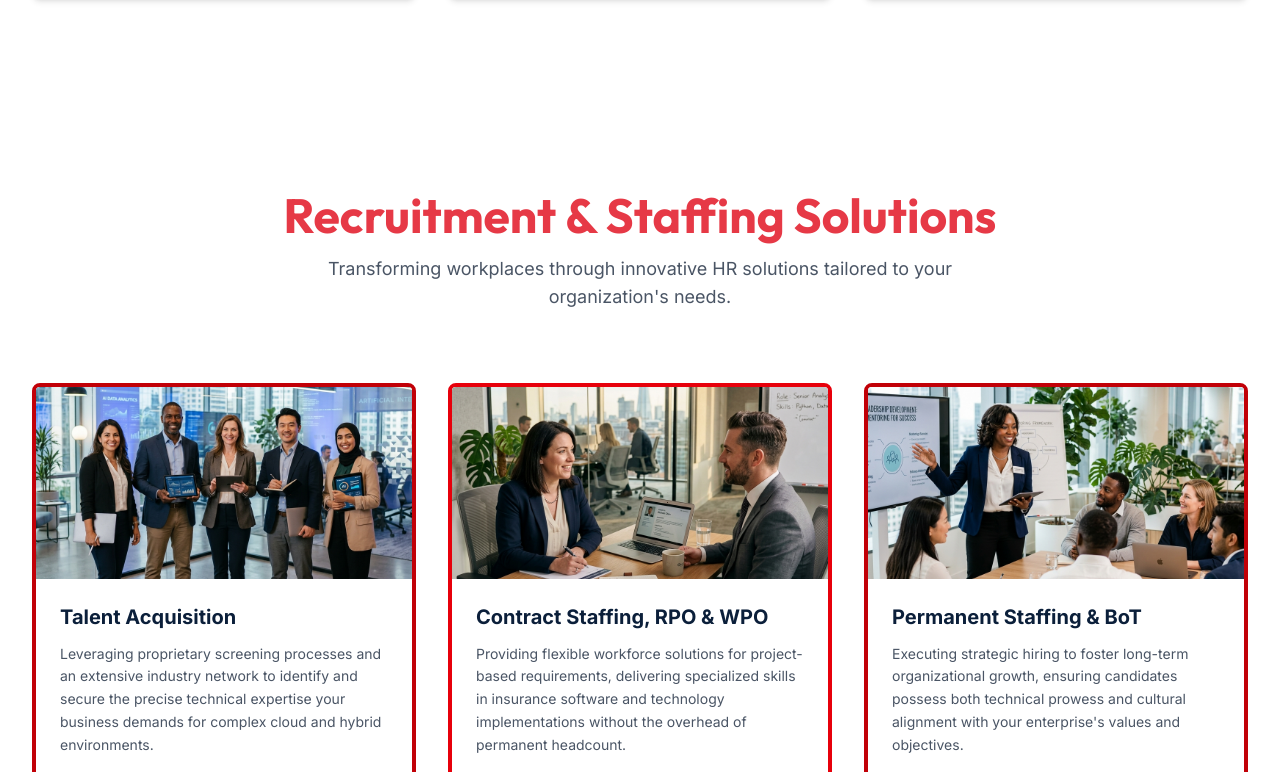
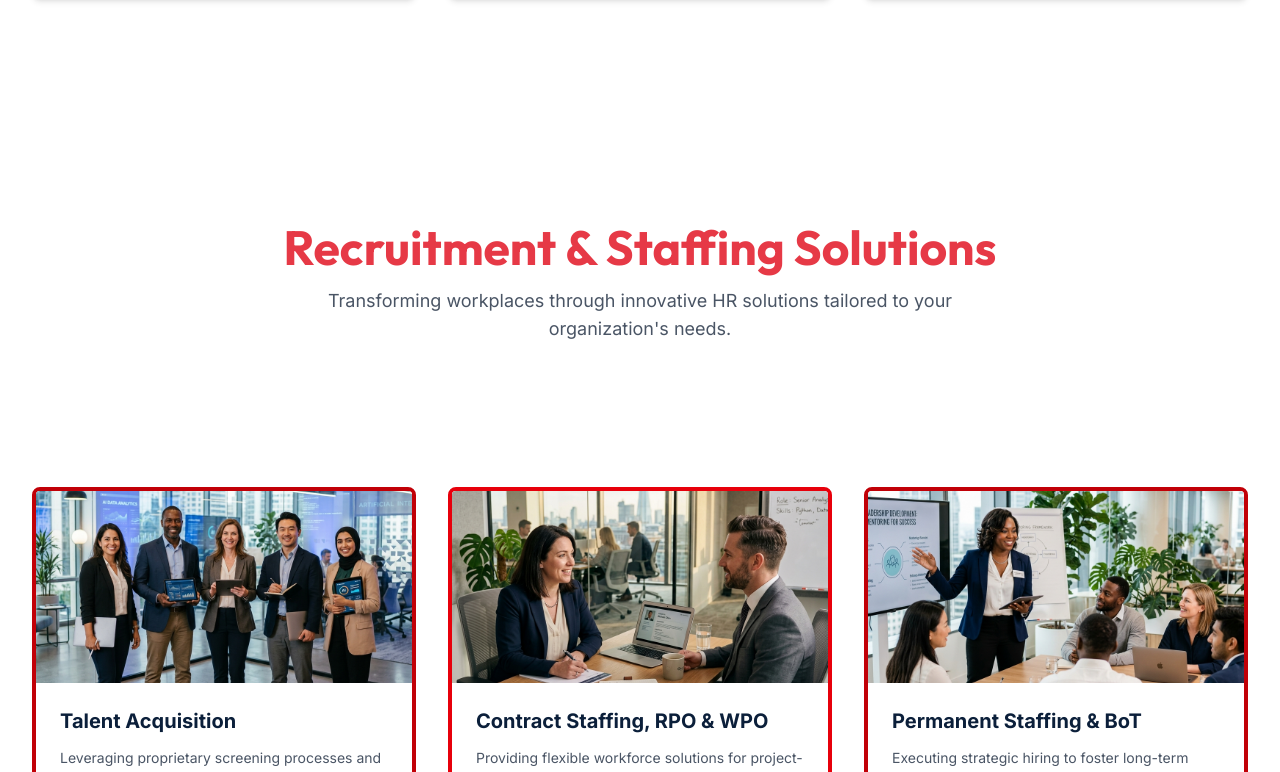
Before and after one commit to Bhavyasree1711/talentSolutions, a Next.js app: page / in a window 1280 px wide. Shown: the part 2738-3510 px from the top of the page. Built offline with nearby package versions, Linux system fonts and the light colour scheme.

Commit message:
Revert "Merge branch 'main' of https://github.com/Bhavyasree1711/talentSolutions"
This reverts commit 91a20378ac99fe3d03f0b8c20e249badc7e2d51a, reversing
changes made to 8d7042e53c6a846049cb53b5f7da414dc7dcd34b.

```diff
--- a/src/components/CTASection.tsx
+++ b/src/components/CTASection.tsx
@@ -26,7 +26,7 @@ export default function CTASection() {
                 <path strokeLinecap="round" strokeLinejoin="round" d="M4.5 19.5l15-15m0 0H8.25m11.25 0v11.25" />
               </svg>
             </a>
-            <a href="tel:+91 9247030111" className="px-8 py-4 bg-white/10 backdrop-blur text-white font-bold text-sm rounded-lg hover:bg-white/20 transition-all duration-300 border border-white/20 tracking-wide uppercase">
+            <a href="tel:+916364512292" className="px-8 py-4 bg-white/10 backdrop-blur text-white font-bold text-sm rounded-lg hover:bg-white/20 transition-all duration-300 border border-white/20 tracking-wide uppercase">
               SCHEDULE A CALL
             </a>
           </div>
--- a/src/components/ServicesSection.tsx
+++ b/src/components/ServicesSection.tsx
@@ -50,10 +50,10 @@ const services = [
 
 export default function ServicesSection() {
   return (
-    <section id="talents" className="py-16 lg:py-20 bg-white">
+    <section id="talents" className="py-20 lg:py-28 bg-white">
       <div className="max-w-7xl mx-auto px-4 sm:px-6 lg:px-8">
         {/* Title */}
-        <ScrollReveal direction="up" className="text-center mb-8">
+        <ScrollReveal direction="up" className="text-center mb-16">
           <h1
             className="text-4xl sm:text-5xl font-bold mb-4"
             style={{ fontFamily: 'var(--font-outfit)', color: '#E63946' }}
@@ -66,7 +66,7 @@ export default function ServicesSection() {
         </ScrollReveal>
 
         {/* Stats Section */}
-        <div className="grid grid-cols-1 md:grid-cols-3 gap-8 mb-10">
+        <div className="grid grid-cols-1 md:grid-cols-3 gap-8 mb-20">
 
 
         </div>
```
